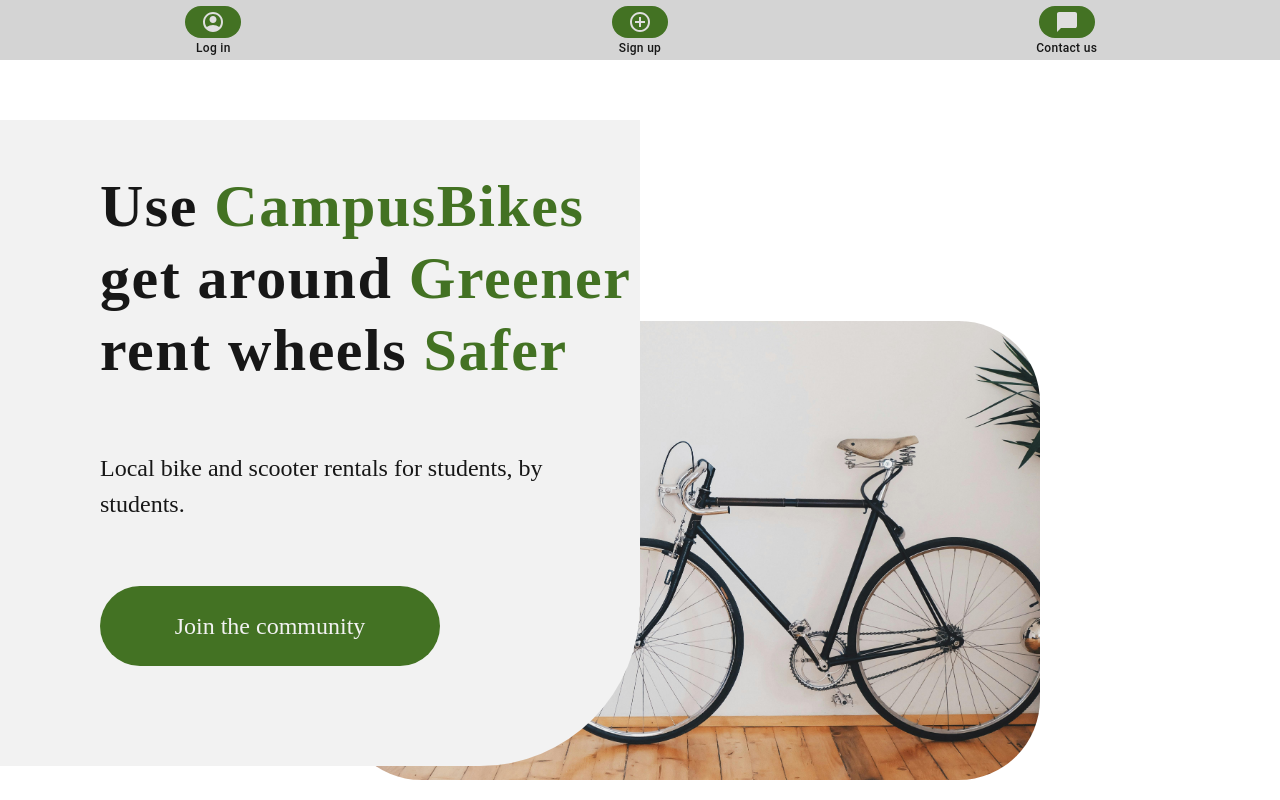
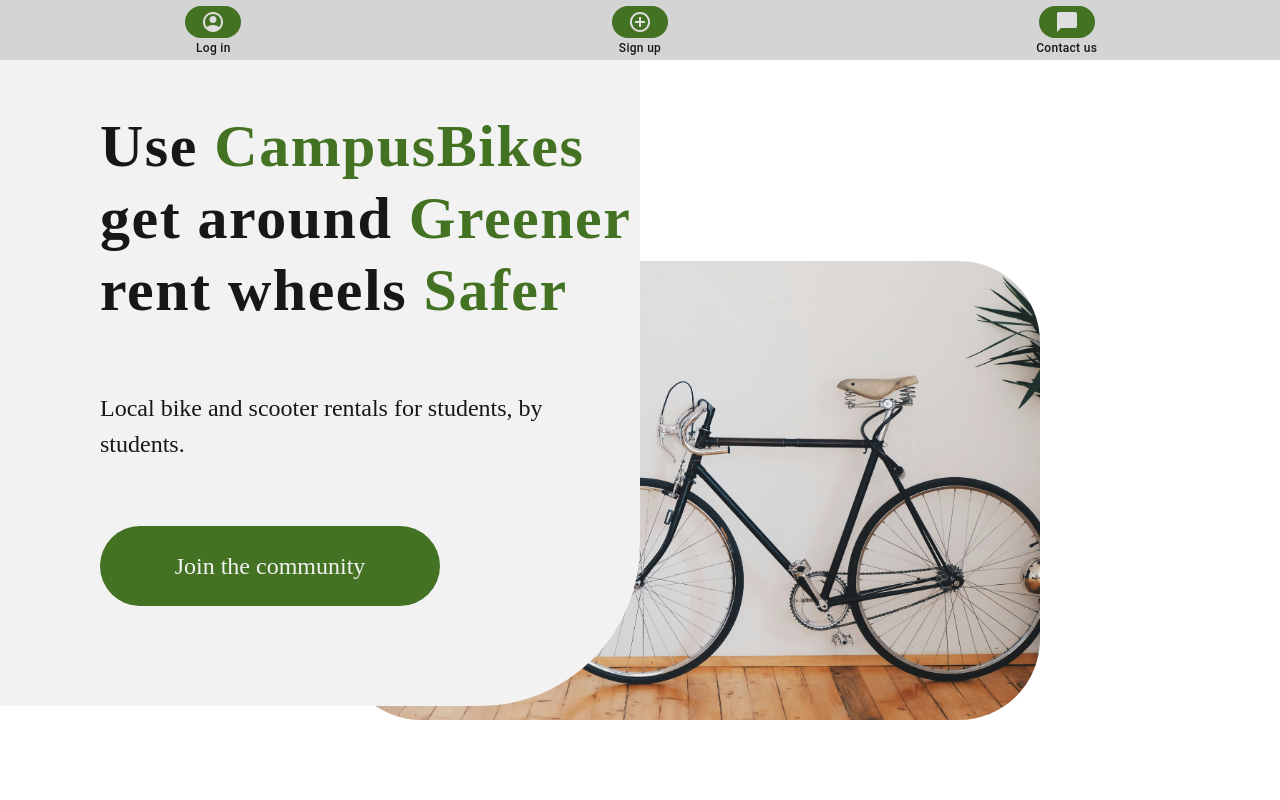
Before and after one commit to Oren-Schmerling/CampusBikes, a Next.js app in the folder Frontend/: page / in a window 1280 px wide. Shown: the top 800 px of the page. Built offline with nearby package versions, Linux system fonts and the light colour scheme.

Commit message:
removed gap

```diff
--- a/Frontend/src/app/layout.js
+++ b/Frontend/src/app/layout.js
@@ -24,7 +24,7 @@ export default function RootLayout({ children }) {
         className={`${geistSans.variable} ${geistMono.variable} antialiased`}
       >
         <NavBar />
-        <div className="pt-15 h-full">{children}</div>
+        <div className="h-full">{children}</div>
       </body>
     </html>
   );
```
